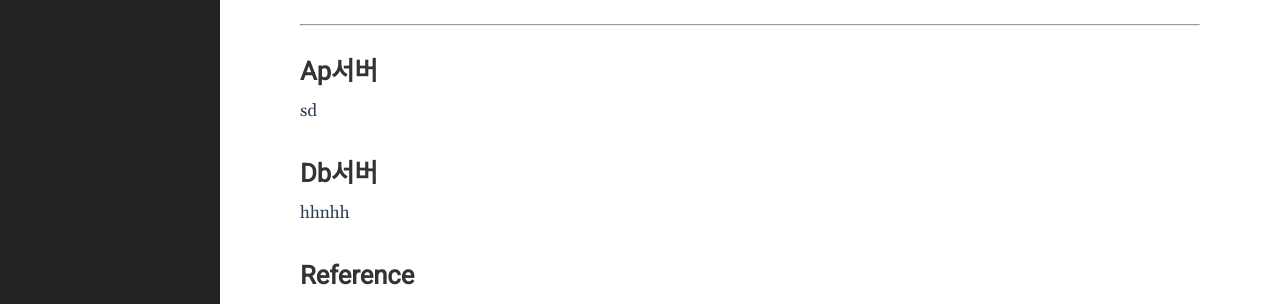
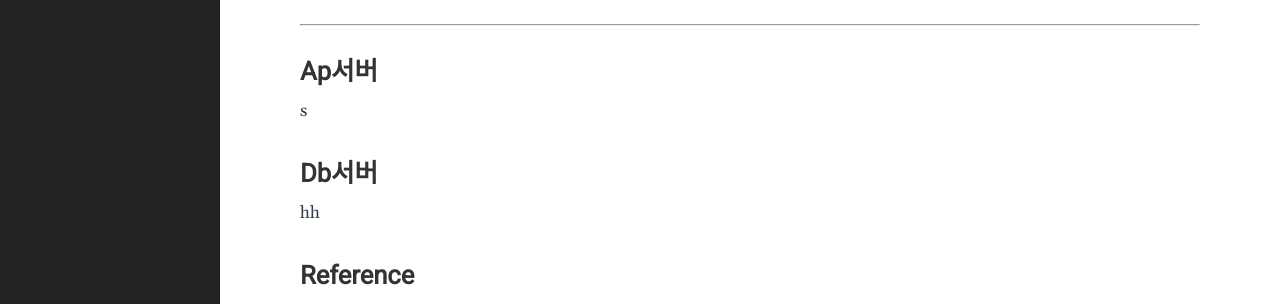
Before and after one commit to godhpjh/godhpjh.github.io, a Jekyll site: the page built from _posts/2021-01-24-server.md, in a window 1280 px wide. Shown: the part 749-1053 px from the top of the page. Built offline with Jekyll 4.4.1, drawn with Linux system fonts in a browser that asks for light colours.

Commit message:
lllfllflfl

```diff
--- a/_posts/2021-01-24-server.md
+++ b/_posts/2021-01-24-server.md
@@ -38,11 +38,11 @@ WAS를 거치지 않고 바로 자원을 제공한다.
 <hr/>
 
 # Ap서버
-sd
+s
 
 # Db서버
 
-hhnhh
+hh
 
 # Reference
 
```
